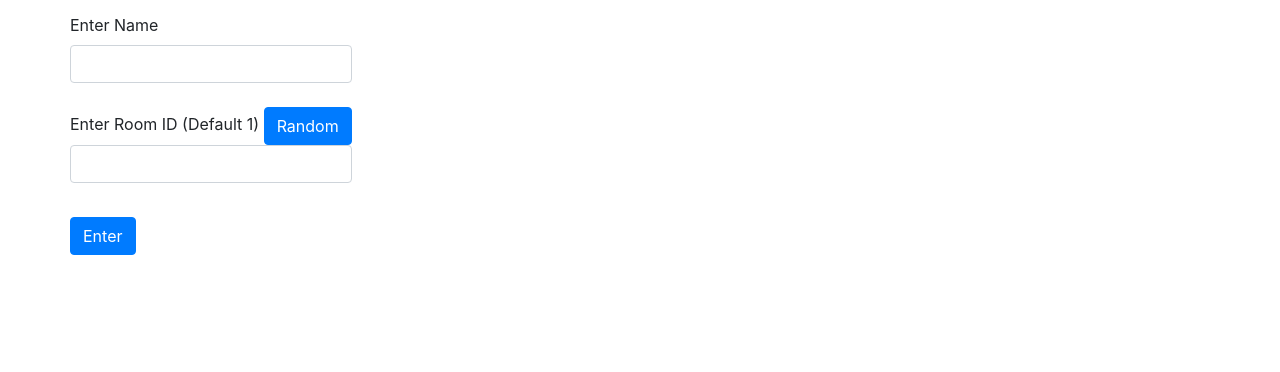
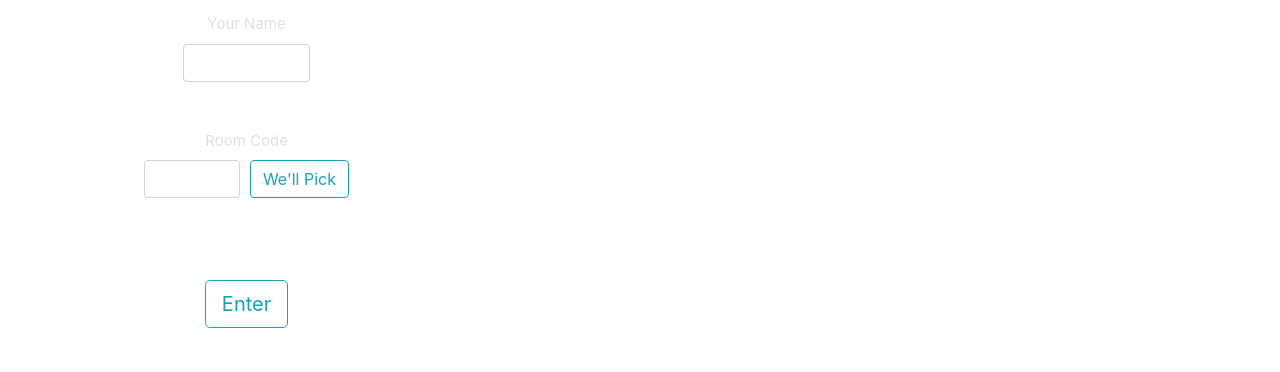
Before and after one commit to pranavaddepalli/HackCMU2020, a website with bundled scripts: page index.html in a window 1280 px wide. Shown: the part 194-566 px from the top of the page. Built offline with nearby package versions, Linux system fonts and the light colour scheme; files whose address does not match are found by name.

Commit message:
stupid value issue

```diff
--- a/index.html
+++ b/index.html
@@ -93,18 +93,32 @@
 
                 <form id="userForm">
                     <div class="form-group">
-                        <p style="color:red; margin-bottom: 0px" id="missinginfo"></p>
-                        <label>Enter Name</label>
-                        <input class="form-control" id="username" />
+                        <div class="row justify-content-center">
+                            <p style="color:red; margin-bottom: 0px" id="missinginfo"></p>
+                            <br/>
+                            <label style="color: #DEDEDE; text-align: center; font-size: 15px;">Your Name</label>
+                        </div>
+                        <div class="row justify-content-center">
+                            <input class="form-control form control-lg col-sm-4" id="username"/>
+                        </div>
                         <br />
-                        <p style="color:red; margin-bottom: 0px" id="missinginfo2"></p>
-                        <label>Enter Room ID (Default 1)</label>
-                        <button type="button" onClick="randomroom()" class="btn btn-primary random">Random</button>
-                        <br/>
-                        <input class="form-control" id="roomnum" />
                         <br/>
 
-                        <input style="margin-top: 10px;" type="submit" class="btn btn-primary" value="Enter" />
+                        <div class="row justify-content-center">
+                            <p style="color:red; margin-bottom: 0px" id="missinginfo2"></p>
+                            <br/>
+                            <label style="color: #DEDEDE; text-align: center; font-size: 15px;">Room Code</label>
+                        </div>
+                        <div class="row justify-content-center">
+                            <input class="form-control form control-lg col-sm-3" id="roomnum" />
+                            <button type="button" onClick="randomroom()" style="margin-left: 10px" class="btn btn-outline-info">We'll Pick</button>
+                        </div>
+                        <br/>
+                        <br/>
+                        <br/>
+                        <div class="row justify-content-center">
+                            <input style="margin-top: 10px;" type="submit" class="btn btn-lg btn-outline-info" value="Enter" />
+                        </div>
                         <hr style="height:65pt; visibility:hidden;" />
                     </div>
                 </form>
```
